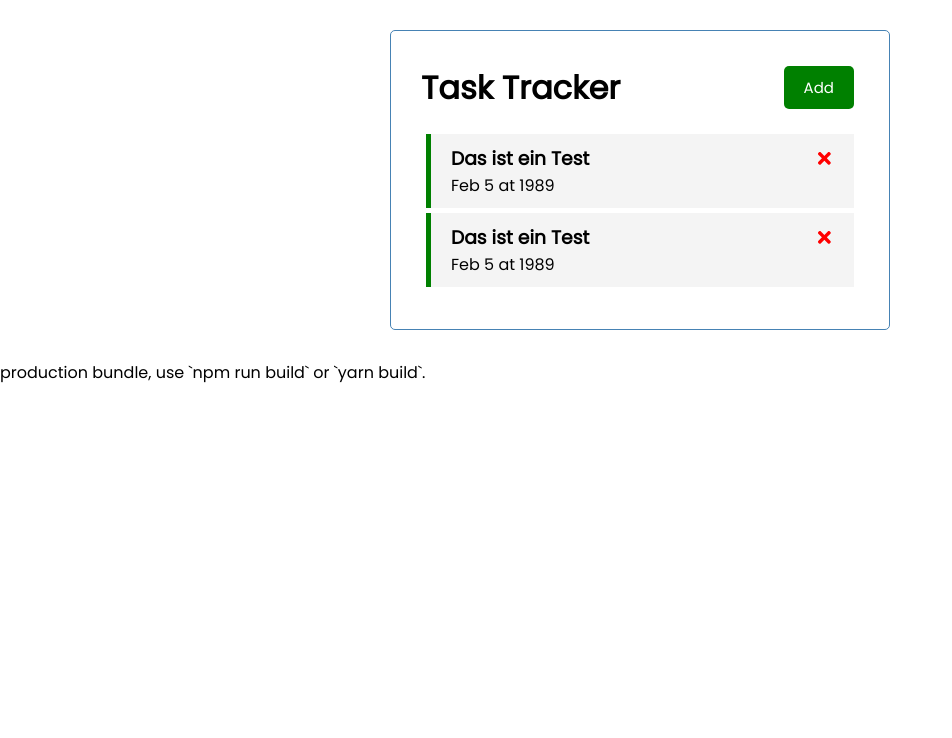
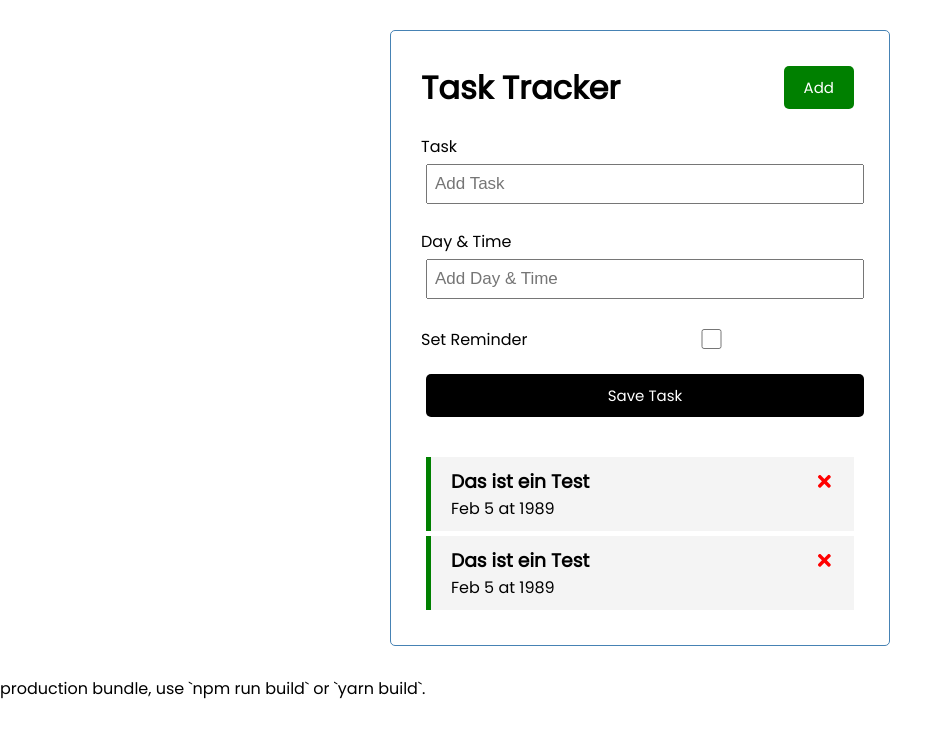
Before and after one commit to JoshuaKistler/react-task-tracker, a React (Create React App) app: page / in a window 1280 px wide. Both pictures are taken after a click on the button "Add". Shown: the top 738 px of the page, without its empty margins (0-952 px from the left). Built offline with nearby package versions, Linux system fonts and the light colour scheme.

Commit message:
Add kann man nun verstecken und neue Tasks hinzufpgen

```diff
--- a/src/App.js
+++ b/src/App.js
@@ -2,7 +2,12 @@
 
 import Header from "./components/Header";
 import Tasks from './components/Tasks'
+import AddTask from './components/AddTask'
   const App = () => {
+    const [showAddTask, setShowAddTask] = useState (false)
+
+
+
     const [tasks, setTasks] = useState([
         {
           id: 1,
@@ -17,6 +22,16 @@
           reminder: true
         }
     ])
+
+    // Add Task
+    const addTask = (task) => {
+      const id = Math.floor(Math.random() * 10000) + 1
+      const newTask = {id, ...task}
+      setTasks([...tasks, newTask])
+    }
+
+
+
 
     //Delete Task
     const deleteTask= (id) => {
@@ -33,7 +48,9 @@
   }
   return (
     <div className="container">
-      <Header title={'Task Tracker'} />
+      <Header title={'Task Tracker'} onAdd={() => setShowAddTask
+      (!showAddTask)}/>
+      {showAddTask && <AddTask onAdd={addTask}/>}
       {tasks.length > 0 ? (
       <Tasks tasks={tasks} onDelete=
       {deleteTask} onToggle={toggleReminder}/>
--- /dev/null
+++ b/src/components/AddTask.js
@@ -0,0 +1,59 @@
+import {useState} from 'react'
+
+const AddTask = ({ onAdd}) => {
+  const [text, setText] = useState('')
+  const [day, setDay] = useState('')
+  const [reminder, setReminder] = useState(false)
+
+
+const onSubmit = (e) => {
+  e.preventDefault()
+
+  if(!text) {
+    alert('Please add a task')
+    return
+  }
+
+
+  onAdd({ text, day, reminder})
+
+  setText('')
+  setDay('')
+  setReminder(false)
+
+}
+
+
+
+  return (
+    <form className="add-form" onSubmit={onSubmit}>
+      <div className="form-control">
+        <label>Task</label>
+        <input type='text' placeholder="Add Task"
+        value={text}
+        onChange={(e) => setText(e.target.value)}
+        />
+      </div>
+      <div className="form-control">
+        <label>Day & Time</label>
+        <input type='text' placeholder="Add Day & Time"
+        value={day}
+        onChange={(e) => setDay(e.target.value)}/>
+      </div>
+      <div className="form-control form-control-check">
+        <label>Set Reminder</label>
+        <input type='checkbox'
+        checked={reminder}
+        value={reminder}
+        onChange={(e) => setReminder(e.currentTarget.checked)}/>
+      </div>
+
+
+
+      <input type='submit' value='Save Task'
+      className='btn btn-block' />
+    </form>
+  )
+}
+
+export default AddTask
--- a/src/components/Header.js
+++ b/src/components/Header.js
@@ -2,15 +2,13 @@
 import Button from './Button'
 
 
-const Header = ({ title }) => {
-  const onClick = () => {
-    console.log('Click')
-  }
+const Header = ({ title, onAdd }) => {
+
 
   return (
     <header className='header'>
       <h1>{title}</h1>
-      <Button color='green' text='Add' onClick={onClick}/>
+      <Button color='green' text='Add' onClick={onAdd}/>
     </header>
   )
 }
```
